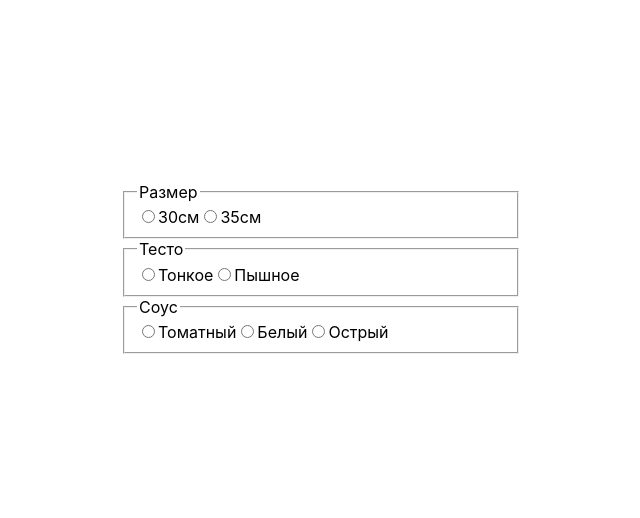
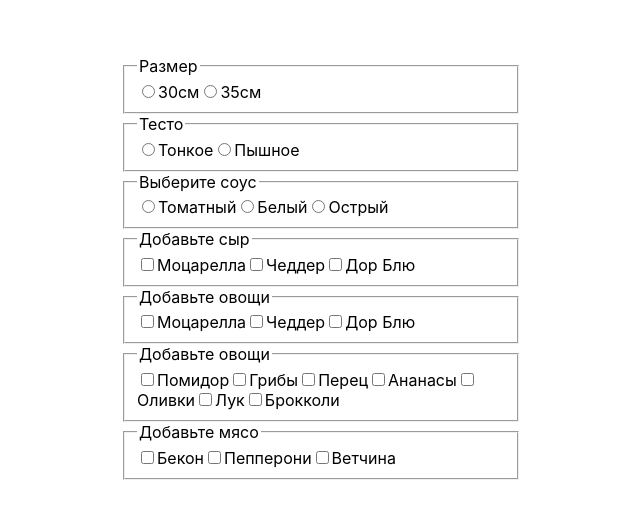
Before and after one commit to and-tol/artem-pizza, a React (Create React App) app: page / in a window 1280 px wide. Shown: the part 132-650 px from the top of the page, without its empty margins (319-959 px from the left). Built offline with nearby package versions, Linux system fonts and the light colour scheme.

Commit message:
feat: add all ingredients & options

```diff
--- a/src/App.tsx
+++ b/src/App.tsx
@@ -25,27 +25,103 @@ function App() {
         <fieldset>
           <legend>Тесто</legend>
           <label>
-            <input type='radio' name='size' value='thin' />
+            <input type='radio' name='dough' value='thin' />
             Тонкое
           </label>
           <label>
-            <input type='radio' name='size' value='puffy' />
+            <input type='radio' name='dough' value='puffy' />
             Пышное
           </label>
         </fieldset>
         <fieldset>
-          <legend>Соус</legend>
+          <legend>Выберите соус</legend>
           <label>
-            <input type='radio' name='size' value='tomato' />
+            <input type='radio' name='sauce' value='tomato' />
             Томатный
           </label>
           <label>
-            <input type='radio' name='size' value='white' />
+            <input type='radio' name='sauce' value='white' />
             Белый
           </label>
           <label>
-            <input type='radio' name='size' value='spicy' />
+            <input type='radio' name='sauce' value='spicy' />
             Острый
+          </label>
+        </fieldset>
+        <fieldset>
+          <legend>Добавьте сыр</legend>
+          <label>
+            <input type='checkbox' value='tomato' />
+            Моцарелла
+          </label>
+          <label>
+            <input type='checkbox' value='white' />
+            Чеддер
+          </label>
+          <label>
+            <input type='checkbox' value='spicy' />
+            Дор Блю
+          </label>
+        </fieldset>
+        <fieldset>
+          <legend>Добавьте овощи</legend>
+          <label>
+            <input type='checkbox' value='tomato' />
+            Моцарелла
+          </label>
+          <label>
+            <input type='checkbox' value='white' />
+            Чеддер
+          </label>
+          <label>
+            <input type='checkbox' value='spicy' />
+            Дор Блю
+          </label>
+        </fieldset>
+        <fieldset>
+          <legend>Добавьте овощи</legend>
+          <label>
+            <input type='checkbox' value='tomato' />
+            Помидор
+          </label>
+          <label>
+            <input type='checkbox' value='mushrooms' />
+            Грибы
+          </label>
+          <label>
+            <input type='checkbox' value='pepper' />
+            Перец
+          </label>
+          <label>
+            <input type='checkbox' value='pineapple' />
+            Ананасы
+          </label>
+          <label>
+            <input type='checkbox' value='olives' />
+            Оливки
+          </label>
+          <label>
+            <input type='checkbox' value='onion' />
+            Лук
+          </label>
+          <label>
+            <input type='checkbox' value='broccoli' />
+            Брокколи
+          </label>
+        </fieldset>
+        <fieldset>
+          <legend>Добавьте мясо</legend>
+          <label>
+            <input type='checkbox' value='bacon' />
+            Бекон
+          </label>
+          <label>
+            <input type='checkbox' value='pepperoni' />
+            Пепперони
+          </label>
+          <label>
+            <input type='checkbox' value='ham' />
+            Ветчина
           </label>
         </fieldset>
       </form>
```
